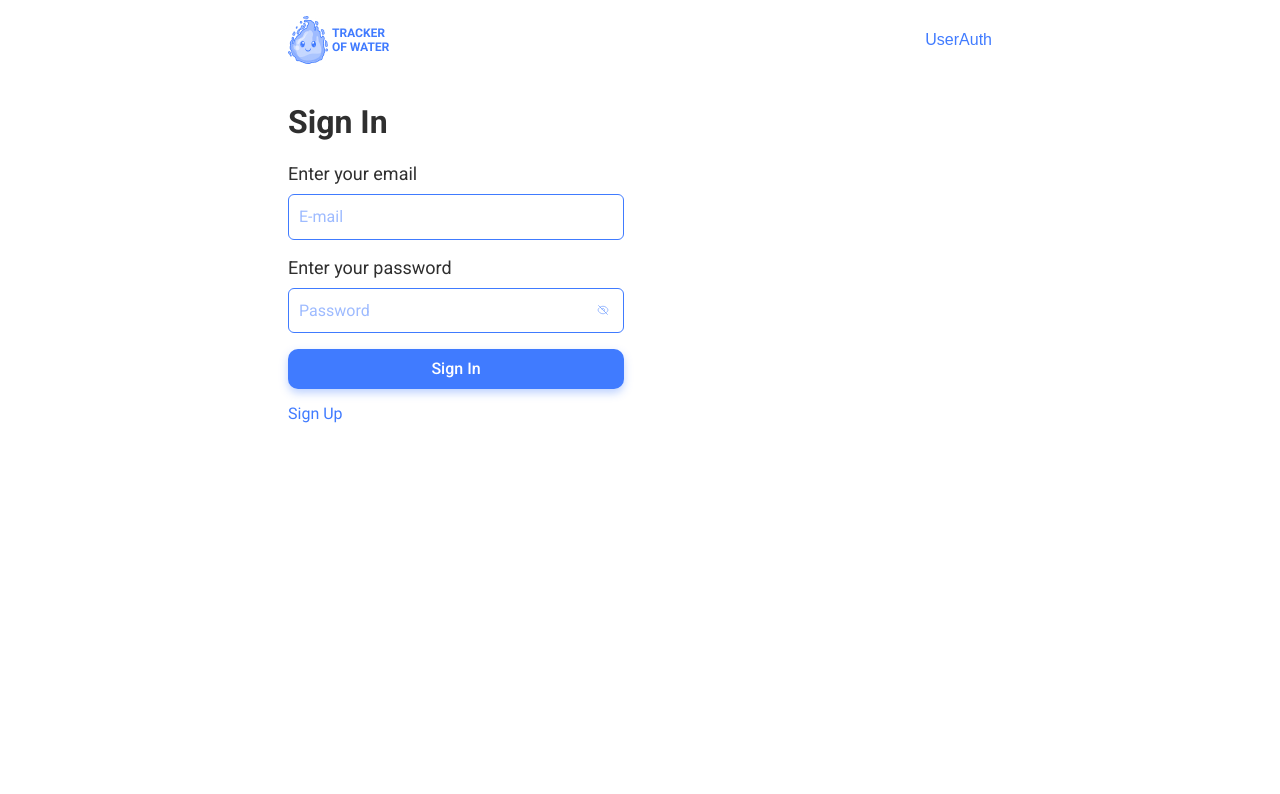
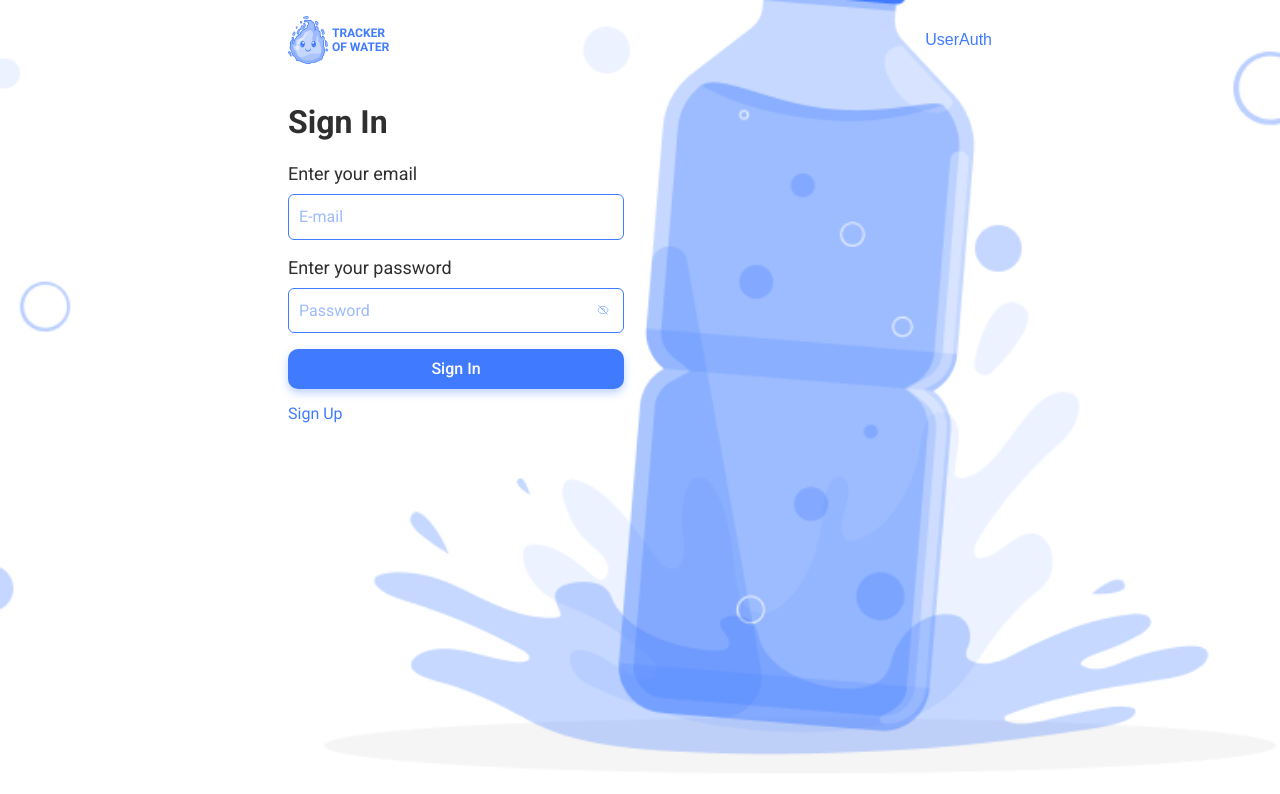
Before and after one commit to VuktorTS/water-tracker, a React (Vite) app: page /signin in a window 1280 px wide. Shown: the top 794 px of the page. Built offline with nearby package versions, Linux system fonts and the light colour scheme.

Commit message:
added background

```diff
--- a/src/pages/SigninPage.jsx
+++ b/src/pages/SigninPage.jsx
@@ -1,13 +1,24 @@
 import { Formik } from 'formik';
 import * as Yup from 'yup';
-import { Button, InputBox, Label, ShowIcon, StyledContainer, StyledError, StyledField, StyledForm, StyledLink } from './SigninPage.styled';
+import {
+  BackgroundContainer,
+  Button,
+  InputBox,
+  Label,
+  ShowIcon,
+  StyledContainer,
+  StyledError,
+  StyledField,
+  StyledForm,
+  StyledLink,
+} from './SigninPage.styled';
 import { useState } from 'react';
-import icons from "img/icons.svg"
+import icons from 'img/icons.svg';
 import { useDispatch } from 'react-redux';
 import { logIn } from '../redux/auth/authOperations';
 import { toastError } from '../services/notification';
 import { useNavigate } from 'react-router-dom';
-import {emailRegex} from '../constants/validEmail'
+import { emailRegex } from '../constants/validEmail';
 
 const SigninPage = () => {
   const dispatch = useDispatch();
@@ -20,41 +31,65 @@ const SigninPage = () => {
   };
 
   return (
-    <StyledContainer >
+    <BackgroundContainer>
+      <StyledContainer>
         <h1>Sign In</h1>
         <Formik
           initialValues={{
             email: '',
-          password: ''
+            password: '',
           }}
           validationSchema={Yup.object().shape({
-          email: Yup.string().trim().matches(emailRegex, 'Invalid email').required('Required'),
-          password: Yup.string().required('Required').min(8, 'Minimum eight characters').max(64, 'Too Long!')
+            email: Yup.string()
+              .trim()
+              .matches(emailRegex, 'Invalid email')
+              .required('Required'),
+            password: Yup.string()
+              .required('Required')
+              .min(8, 'Minimum eight characters')
+              .max(64, 'Too Long!'),
           })}
           onSubmit={(values) => {
-          dispatch(logIn(values)).unwrap().then(() => {
-            navigate('/home')
-          }).catch(error => toastError(error))
+            dispatch(logIn(values))
+              .unwrap()
+              .then(() => {
+                navigate('/home');
+              })
+              .catch((error) => toastError(error));
           }}
         >
           <StyledForm>
             <InputBox>
               <Label htmlFor="email">Enter your email</Label>
               <StyledError name="email" component="div" />
-            <StyledField type="email" id="email" name="email" placeholder="E-mail" />
+              <StyledField
+                type="email"
+                id="email"
+                name="email"
+                placeholder="E-mail"
+              />
             </InputBox>
             <InputBox>
               <Label htmlFor="password">Enter your password</Label>
               <StyledError name="password" component="div" />
-            <StyledField type={showPassword ? 'text' : 'password'} id="password" name="password" placeholder="Password" />
+              <StyledField
+                type={showPassword ? 'text' : 'password'}
+                id="password"
+                name="password"
+                placeholder="Password"
+              />
               <ShowIcon type="button" onClick={togglePasswordVisibility}>
-                {showPassword ? 'Hide' && <use href={`${icons}#icon-opend`} /> : 'Show' && <use href={`${icons}#icon-closed`} />}
-              </ShowIcon>          </InputBox>
+                {showPassword
+                  ? 'Hide' && <use href={`${icons}#icon-opend`} />
+                  : 'Show' && <use href={`${icons}#icon-closed`} />}
+              </ShowIcon>{' '}
+            </InputBox>
             <Button type="submit">Sign In</Button>
           </StyledForm>
         </Formik>
         <StyledLink to="/signup">Sign Up</StyledLink>
       </StyledContainer>
+    </BackgroundContainer>
   );
 };
 
--- a/src/pages/SigninPage.styled.js
+++ b/src/pages/SigninPage.styled.js
@@ -1,6 +1,13 @@
 import { ErrorMessage, Field, Form } from 'formik';
 import { NavLink } from 'react-router-dom';
 import styled from 'styled-components';
+
+import bgImgMob from '../img/bg_sign_in_mob@1x.png';
+import bgImgMob2x from '../img/bg_sign_in_mob@2x.png';
+import bgImgTab from '../img/sign_in_tab@1x.png';
+import bgImgTab2x from '../img/sign_in_tab@2x.png';
+import bgImg from '../img/main_page@1x.png';
+import bgImg2x from '../img/main_page@2x.png';
 
 export const StyledContainer = styled.div`
   height: 70vh;
@@ -129,3 +136,52 @@ export const ShowIcon = styled.svg`
   height: 12px;
   stroke: var(--primery-color-blue);
 `;
+
+export const BackgroundContainer = styled.div`
+  &:before {
+    content: '';
+    position: fixed;
+    display: block;
+    width: 100%;
+    height: 100%;
+    top: 108px;
+    left: 0px;
+    z-index: -10;
+    background-image: url(${bgImgMob});
+    background-repeat: no-repeat;
+    background-position: bottom center;
+    background-size: cover;
+
+    @media (min-resolution: 2dppx) {
+      background-image: url(${bgImgMob2x});
+    }
+  }
+
+  @media (min-width: 768px) {
+    &:before {
+      background-image: url(${bgImgTab});
+      top: 0;
+
+      @media (min-resolution: 2dppx) {
+        background-image: url(${bgImgTab2x});
+      }
+    }
+  }
+
+  @media (min-width: 1440px) {
+    width: 1404px;
+    height: 582px;
+    padding: 0 18px;
+
+    &:before {
+      background-image: url(${bgImg});
+
+      background-position: center;
+      background-size: contain;
+
+      @media (min-resolution: 2dppx) {
+        background-image: url(${bgImg2x});
+      }
+    }
+  }
+`;
--- a/src/pages/SignupPage.jsx
+++ b/src/pages/SignupPage.jsx
@@ -6,10 +6,21 @@ import * as Yup from 'yup';
 
 import { registration } from '../redux/auth/authOperations';
 import { toastError, toastSuccess } from '../services/notification';
-import icons from "img/icons.svg";
+import icons from 'img/icons.svg';
 
-import { Button, InputBox, Label, ShowIcon, StyledContainer, StyledError, StyledField, StyledForm, StyledLink } from './SignupPage.styled';
+import {
+  Button,
+  InputBox,
+  Label,
+  ShowIcon,
+  StyledContainer,
+  StyledError,
+  StyledField,
+  StyledForm,
+  StyledLink,
+} from './SignupPage.styled';
 import { emailRegex } from '../constants/validEmail';
+import { BackgroundContainer } from './SigninPage.styled';
 
 const SignUpPage = () => {
   const dispatch = useDispatch();
@@ -26,49 +37,78 @@ const SignUpPage = () => {
   };
 
   return (
-    <StyledContainer >
+    <BackgroundContainer>
+      <StyledContainer>
         <h1>Sign Up</h1>
         <Formik
           initialValues={{
             email: '',
             password: '',
-          passwordVerification: ''
+            passwordVerification: '',
           }}
           validationSchema={Yup.object().shape({
-          email: Yup.string().trim().matches(emailRegex, 'Invalid email').required('Required'),
-          password: Yup.string().required('Required').min(8, 'Minimum eight characters').max(64, 'Too Long!'),
+            email: Yup.string()
+              .trim()
+              .matches(emailRegex, 'Invalid email')
+              .required('Required'),
+            password: Yup.string()
+              .required('Required')
+              .min(8, 'Minimum eight characters')
+              .max(64, 'Too Long!'),
             passwordVerification: Yup.string()
               .oneOf([Yup.ref('password'), null], 'Passwords must match')
-            .required('Required')
+              .required('Required'),
           })}
-        onSubmit={ async (formData) => {
-          const { email, password } = formData
-          dispatch(registration({ email, password })).unwrap().then(() => {
-            toastSuccess(`${email} registered successfully`)
-            navigate('/signin')
-          }).catch(error => toastError(error))
+          onSubmit={async (formData) => {
+            const { email, password } = formData;
+            dispatch(registration({ email, password }))
+              .unwrap()
+              .then(() => {
+                toastSuccess(`${email} registered successfully`);
+                navigate('/signin');
+              })
+              .catch((error) => toastError(error));
           }}
         >
           <StyledForm>
             <InputBox>
               <Label htmlFor="email">Enter your email</Label>
               <StyledError name="email" component="div" />
-            <StyledField type="email" id="email" name="email" placeholder="E-mail" />
+              <StyledField
+                type="email"
+                id="email"
+                name="email"
+                placeholder="E-mail"
+              />
             </InputBox>
             <InputBox>
               <Label htmlFor="password">Enter your password</Label>
               <StyledError name="password" component="div" />
-            <StyledField type={showPassword ? 'text' : 'password'} id="password" name="password" placeholder="Password" />
+              <StyledField
+                type={showPassword ? 'text' : 'password'}
+                id="password"
+                name="password"
+                placeholder="Password"
+              />
               <ShowIcon type="button" onClick={togglePasswordVisibility}>
-                {showPassword ? 'Hide' && <use href={`${icons}#icon-opend`} /> : 'Show' && <use href={`${icons}#icon-closed`} />}
+                {showPassword
+                  ? 'Hide' && <use href={`${icons}#icon-opend`} />
+                  : 'Show' && <use href={`${icons}#icon-closed`} />}
               </ShowIcon>
             </InputBox>
             <InputBox>
               <Label htmlFor="passwordVerification">Repeat password</Label>
               <StyledError name="passwordVerification" component="div" />
-            <StyledField type={showRepeatPassword ? 'text' : 'password'} id="passwordVerification" name="passwordVerification" placeholder="Repeat password" />
+              <StyledField
+                type={showRepeatPassword ? 'text' : 'password'}
+                id="passwordVerification"
+                name="passwordVerification"
+                placeholder="Repeat password"
+              />
               <ShowIcon type="button" onClick={toggleRepeatPasswordVisibility}>
-                {showRepeatPassword ? 'Hide' && <use href={`${icons}#icon-opend`} /> : 'Show' && <use href={`${icons}#icon-closed`} />}
+                {showRepeatPassword
+                  ? 'Hide' && <use href={`${icons}#icon-opend`} />
+                  : 'Show' && <use href={`${icons}#icon-closed`} />}
               </ShowIcon>
             </InputBox>
             <Button type="submit">Sign Up</Button>
@@ -76,6 +116,7 @@ const SignUpPage = () => {
         </Formik>
         <StyledLink to="/signin">Sign In</StyledLink>
       </StyledContainer>
+    </BackgroundContainer>
   );
 };
 
```
Lines whose indentation alone changed are shown as unchanged.
